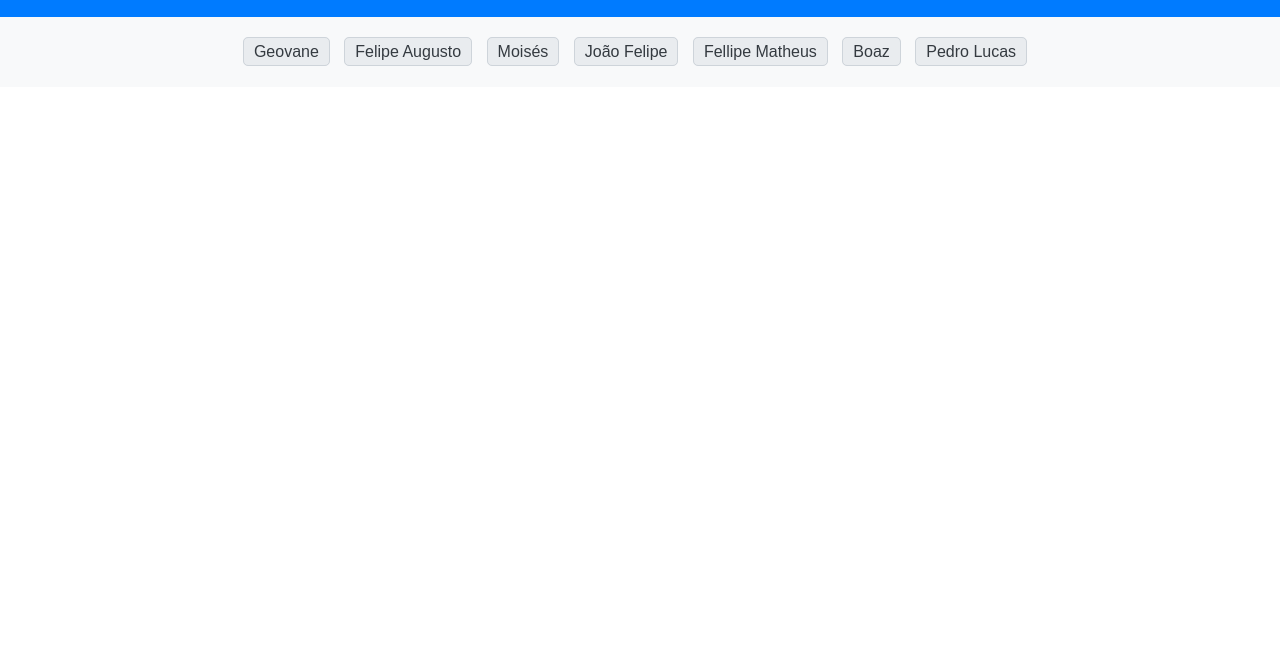
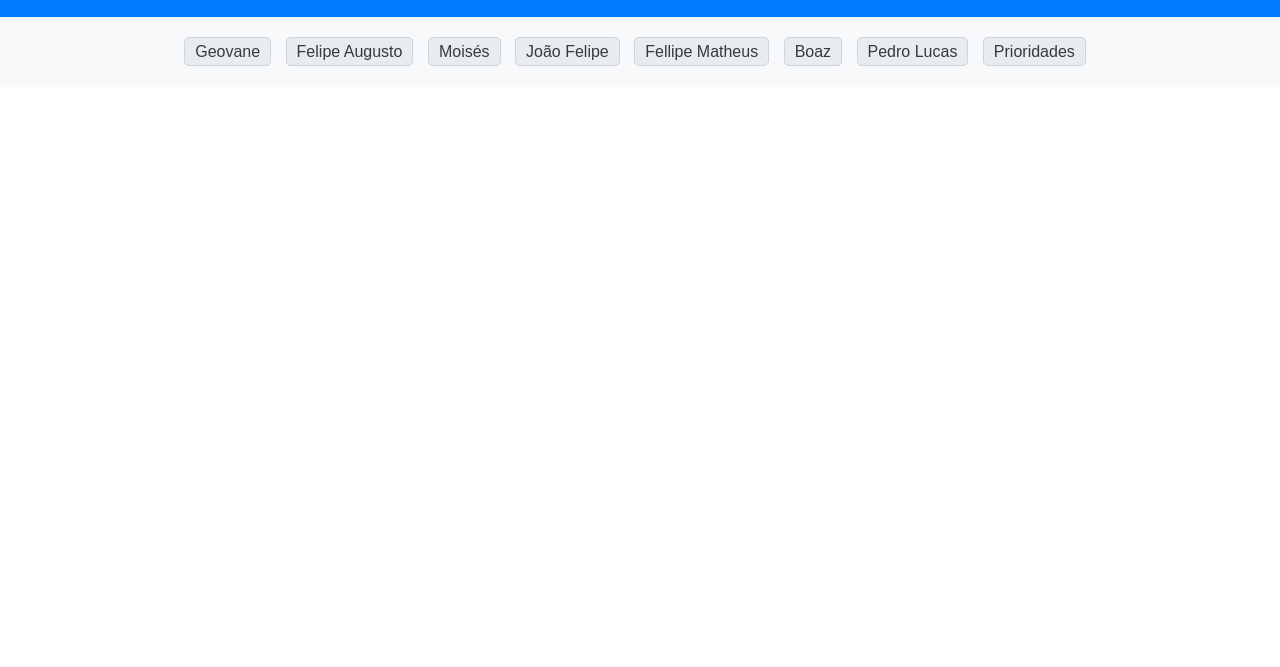
Before and after one commit to j4ckson185/motoboys-messages, a plain HTML site: page admin.html in a window 1280 px wide. Shown: the part 133-800 px from the top of the page. Drawn offline with Linux system fonts and the light colour scheme.

Commit message:
Update admin.html

```diff
--- a/admin.html
+++ b/admin.html
@@ -67,6 +67,7 @@
             <li><a href="send-fellipematheus.html">Fellipe Matheus</a></li>
             <li><a href="send-boaz.html">Boaz</a></li>
             <li><a href="send-pedro.html">Pedro Lucas</a></li>
+            <li><a href="https://cabanacozinha.netlify.app/send.html">Prioridades</a></li>
         </ul>
     </div>
 </body>
```
